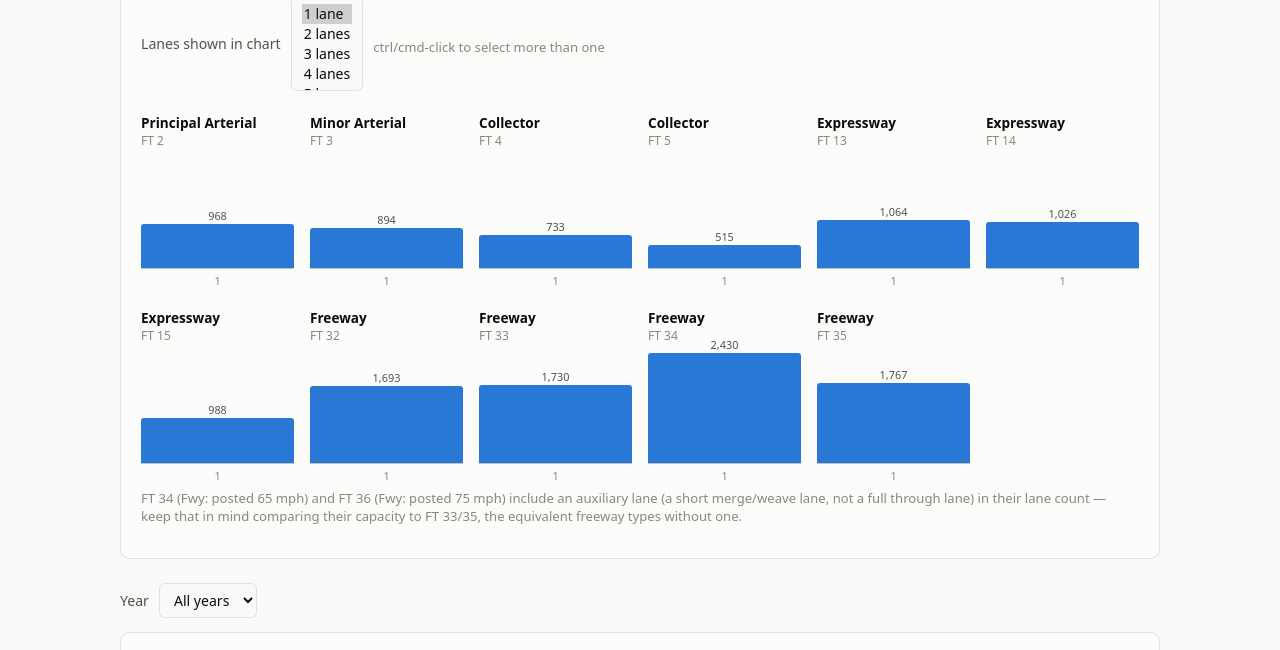
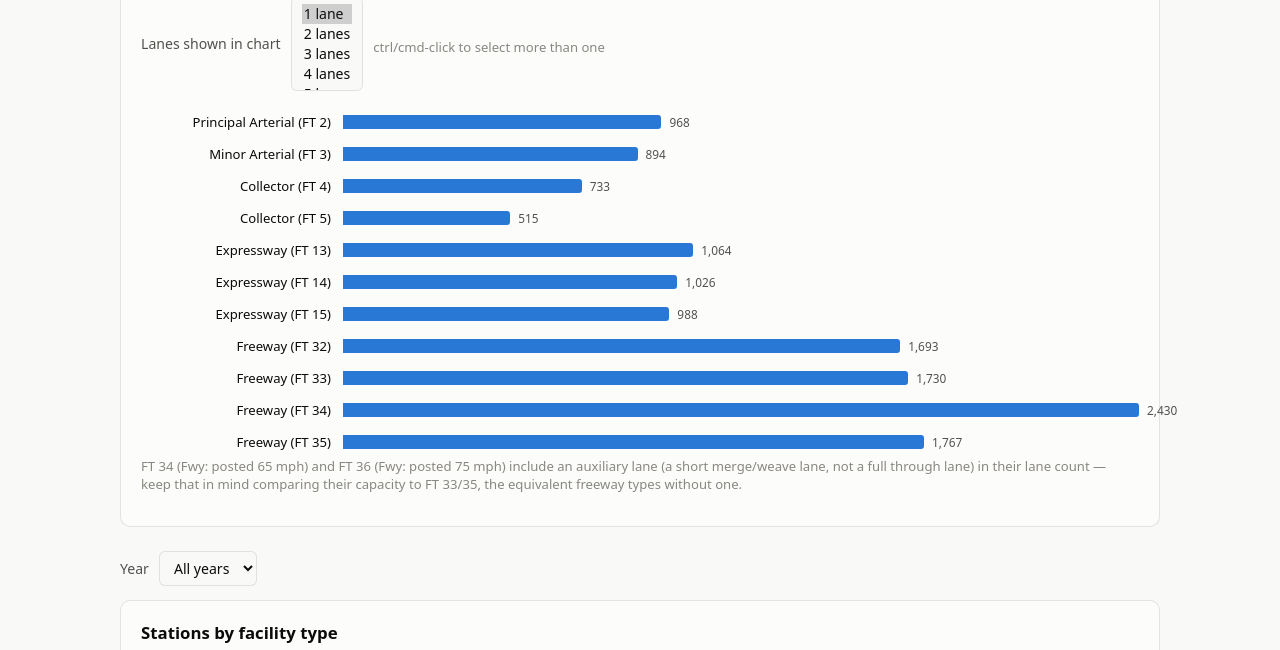
Before and after one commit to WFRCAnalytics/TDM-INP-Roadway-Capacity, a plain HTML site: page docs/index.html in a window 1280 px wide. Shown: the part 811-1461 px from the top of the page. Drawn offline with Linux system fonts and the light colour scheme.

Commit message:
Switch capacity companion chart to ranked horizontal bars
Small multiples (one mini vertical-bar chart per FT) made side-by-side
comparison hard, especially at the default single-lane view where
each one was just a single isolated bar. One row per FT, all bars on
a shared baseline, makes direct comparison the point: longest bar wins,
no re-reading seven separate little charts.

Multi-lane selections now stack additional horizontal bars within each
FT's row rather than widening a mini chart -- same fixed global-max
scale either way, so bar length stays comparable across lane-count
selections.

Co-Authored-By: Claude Sonnet 5 <noreply@anthropic.com>

```diff
--- a/docs/index.html
+++ b/docs/index.html
@@ -138,27 +138,19 @@
     color: var(--text-secondary); font-variant-numeric: normal;
   }
 
-  .cap-chart-grid {
-    display: grid; grid-template-columns: repeat(auto-fill, minmax(150px, 1fr));
-    gap: 20px 16px; margin: 22px 0 4px;
+  .cap-hbar-chart { display: flex; flex-direction: column; gap: 14px; margin: 22px 0 4px; }
+  .cap-hbar-row { display: flex; align-items: center; gap: 12px; }
+  .cap-hbar-label { flex: 0 0 190px; font-size: 0.82rem; text-align: right; }
+  .cap-hbar-track { flex: 1 1 auto; min-width: 0; display: flex; flex-direction: column; gap: 3px; }
+  .cap-hbar-wrap { display: flex; align-items: center; gap: 8px; }
+  .cap-hbar {
+    flex: 0 0 auto; height: 14px; min-width: 2px;
+    background: var(--series-1); border-radius: 0 3px 3px 0;
   }
-  .cap-chart-title { font-size: 0.85rem; font-weight: 600; }
-  .cap-chart-sub { font-size: 0.75rem; color: var(--text-muted); margin-bottom: 10px; }
-  .cap-chart-bars {
-    display: flex; align-items: flex-end; gap: 3px;
-    height: 110px; padding-top: 18px;
-    border-bottom: 1px solid var(--baseline);
+  .cap-hbar-value {
+    font-size: 0.74rem; color: var(--text-secondary);
+    font-variant-numeric: tabular-nums; white-space: nowrap;
   }
-  .cap-bar {
-    flex: 1 1 0; min-height: 2px; position: relative;
-    background: var(--series-1); border-radius: 3px 3px 0 0;
-  }
-  .cap-bar-value {
-    position: absolute; top: -16px; left: 0; right: 0; text-align: center;
-    font-size: 0.68rem; color: var(--text-secondary); font-variant-numeric: tabular-nums;
-  }
-  .cap-chart-ticks { display: flex; gap: 3px; margin-top: 4px; }
-  .cap-chart-ticks span { flex: 1 1 0; text-align: center; font-size: 0.68rem; color: var(--text-muted); }
 
   footer { color: var(--text-muted); font-size: 0.82rem; margin: 30px 0 10px; }
 
@@ -210,7 +202,7 @@
     <select id="f-cap-lanes" multiple size="4"></select>
     <span class="legend-note">ctrl/cmd-click to select more than one</span>
   </div>
-  <div id="cap-chart-grid" class="cap-chart-grid"></div>
+  <div id="cap-chart-grid" class="cap-hbar-chart"></div>
   <p class="legend-note">
     FT 34 (Fwy: posted 65 mph) and FT 36 (Fwy: posted 75 mph) include an
     auxiliary lane (a short merge/weave lane, not a full through lane) in
@@ -399,17 +391,16 @@ function renderCapLookup(capLookup) {
     </tr>`).join("");
 }
 
-// --- Model capacity companion chart (small multiples, one per FT) --------
+// --- Model capacity companion chart (ranked horizontal bars, one row per FT) --
 function renderCapChart(capLookup) {
   const fts = [...new Map(capLookup.map(r => [r.LINK_FT, r.LINK_FTCLASS])).entries()]
     .sort((a, b) => a[0] - b[0]);
   const allLanes = [...new Set(capLookup.map(r => r.LANES))].sort((a, b) => a - b);
   const byFtLane = new Map(capLookup.map(r => [`${r.LINK_FT}|${r.LANES}`, r.CAP_PER_LANE]));
 
-  // Fixed scale from the full dataset, so bar heights stay comparable no
+  // Fixed scale from the full dataset, so bar widths stay comparable no
   // matter which lane counts are currently selected.
   const max = Math.max(...capLookup.map(r => r.CAP_PER_LANE));
-  const BAR_AREA_HEIGHT = 110;
 
   const laneSel = document.getElementById("f-cap-lanes");
   laneSel.innerHTML = allLanes.map(l =>
@@ -418,21 +409,21 @@ function renderCapChart(capLookup) {
 
   function draw(selectedLanes) {
     document.getElementById("cap-chart-grid").innerHTML = fts.map(([ft, ftclass]) => {
-      const bars = selectedLanes.map((l, i) => {
+      const bars = selectedLanes.map(l => {
         const v = byFtLane.get(`${ft}|${l}`);
-        if (v == null) return `<div class="cap-bar" style="height:0"></div>`;
-        const h = Math.max(2, Math.round((v / max) * BAR_AREA_HEIGHT));
+        if (v == null) return "";
+        const pct = Math.max(1, Math.round((v / max) * 100));
         const title = `${ftclass} (FT ${ft}), ${l} lane${l == 1 ? "" : "s"}: ${fmt0(v)} veh/hr/lane`;
-        const label = i === 0 ? `<span class="cap-bar-value">${fmt0(v)}</span>` : "";
-        return `<div class="cap-bar" style="height:${h}px" title="${title}">${label}</div>`;
+        return `
+          <div class="cap-hbar-wrap" title="${title}">
+            <div class="cap-hbar" style="width:${pct}%"></div>
+            <span class="cap-hbar-value">${fmt0(v)}</span>
+          </div>`;
       }).join("");
-      const ticks = selectedLanes.map(l => `<span>${l}</span>`).join("");
       return `
-        <div class="cap-chart-cell">
-          <div class="cap-chart-title">${ftclass}</div>
-          <div class="cap-chart-sub">FT ${ft}</div>
-          <div class="cap-chart-bars">${bars}</div>
-          <div class="cap-chart-ticks">${ticks}</div>
+        <div class="cap-hbar-row">
+          <div class="cap-hbar-label">${ftclass} (FT ${ft})</div>
+          <div class="cap-hbar-track">${bars}</div>
         </div>`;
     }).join("");
   }
```
